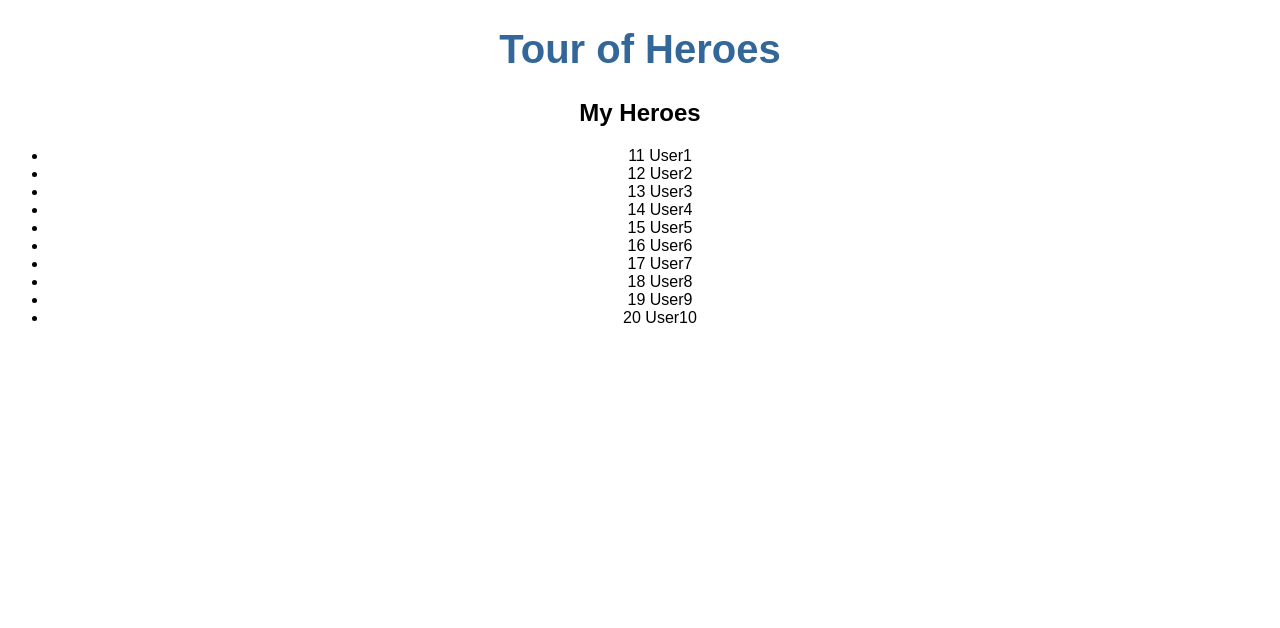
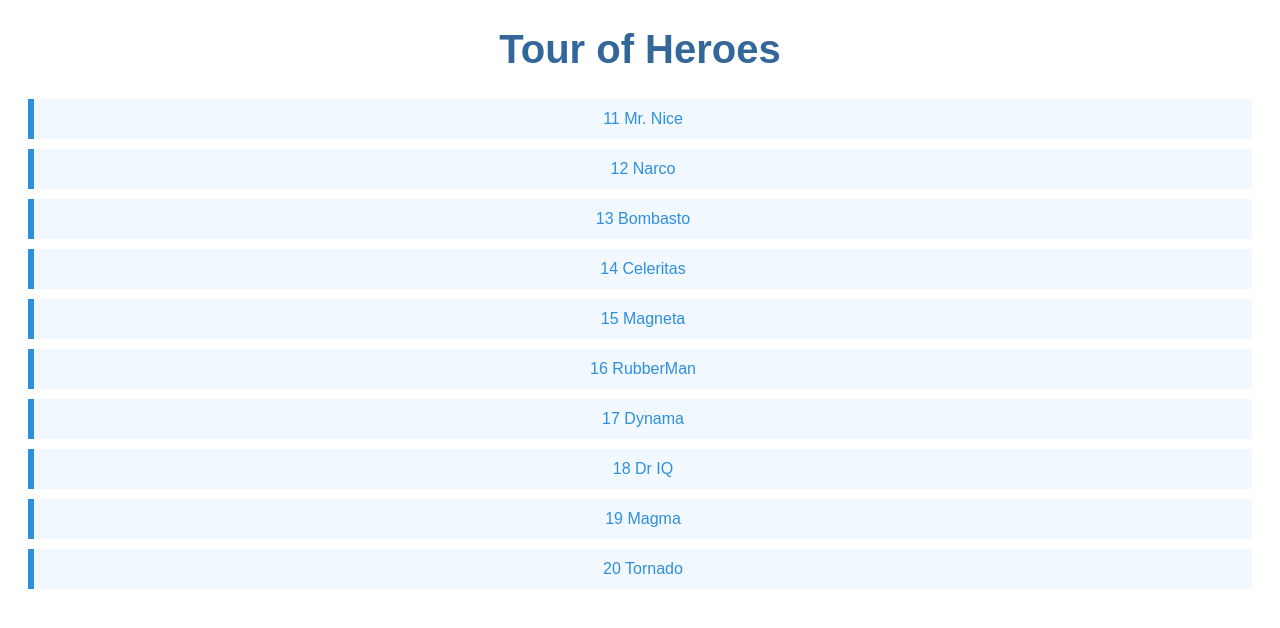
Before and after one commit to yoshi-practice/angular-practice, an Angular app: page / in a window 1280 px wide. Shown: the top 628 px of the page. Built offline with nearby package versions, Linux system fonts and the light colour scheme.

Commit message:
[Update] Styleの追加

```diff
--- a/src/app/heroes/heroes.component.css
+++ b/src/app/heroes/heroes.component.css
@@ -0,0 +1,25 @@
+ul, ol {
+    padding: 0;
+    position: relative;
+    margin: 20px;
+  }
+
+  ul li, ol li {
+    color: #2d8fdd;
+    border-left: solid 6px #2d8fdd;/*左側の線*/
+    background: #f1f8ff;/*背景色*/
+    margin-bottom: 3px;/*下のバーとの余白*/
+       line-height: 1.5;
+        padding: 0.5em;
+    list-style-type: none!important;/*ポチ消す*/
+    margin: 10px 0;
+  }
+#box{
+  color: #1e366a;
+  border-top: solid #1e366a 1px;/*上のボーダー*/
+  border-bottom: solid #1e366a 1px;/*下のボーダー*/
+  padding: 0.5em 0 0.5em 1.5em;
+  line-height: 1.5;
+  margin: 20px 0;
+
+}
--- a/src/app/heroes/heroes.component.html
+++ b/src/app/heroes/heroes.component.html
@@ -9,7 +9,28 @@
   </label>
 </div> -->
 
-<h2>My Heroes</h2>
+<!-- <h2>My Heroes</h2>
+<ul class="heroes">
+  <li *ngFor="let hero of heroes" (click)="onSelect(hero)">
+    <span class="badge">{{hero.id}}</span> {{hero.name}}
+  </li>
+</ul> -->
+
+
+<div *ngIf="selectedHero" id="box">
+
+  <h3>{{selectedHero.name | uppercase}} Details</h3>
+  <div><span>id: </span>{{selectedHero.id}}</div>
+  <div>
+    <label>name:
+      <input [(ngModel)]="selectedHero.name" placeholder="name">
+    </label>
+  </div>
+
+
+
+</div>
+
 <ul class="heroes">
   <li *ngFor="let hero of heroes" (click)="onSelect(hero)">
     <span class="badge">{{hero.id}}</span> {{hero.name}}
--- a/src/app/mock-heroes.ts
+++ b/src/app/mock-heroes.ts
@@ -1,14 +1,14 @@
 import { Hero } from './hero';
 
 export const HEROES: Hero[] = [
-    { id: 11, name: 'User1'},
-    { id: 12, name: 'User2'},
-    { id: 13, name: 'User3'},
-    { id: 14, name: 'User4'},
-    { id: 15, name: 'User5'},
-    { id: 16, name: 'User6'},
-    { id: 17, name: 'User7'},
-    { id: 18, name: 'User8'},
-    { id: 19, name: 'User9'},
-    { id: 20, name: 'User10'},
+  { id: 11, name: 'Mr. Nice' },
+  { id: 12, name: 'Narco' },
+  { id: 13, name: 'Bombasto' },
+  { id: 14, name: 'Celeritas' },
+  { id: 15, name: 'Magneta' },
+  { id: 16, name: 'RubberMan' },
+  { id: 17, name: 'Dynama' },
+  { id: 18, name: 'Dr IQ' },
+  { id: 19, name: 'Magma' },
+  { id: 20, name: 'Tornado' }
 ];
```
Also changed, not shown: src/app/heroes/heroes.component.ts (+4 -4 lines).
